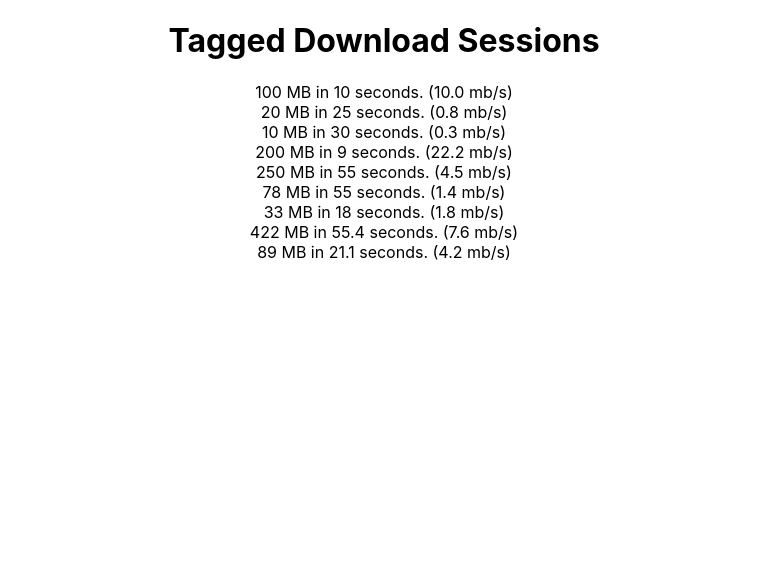
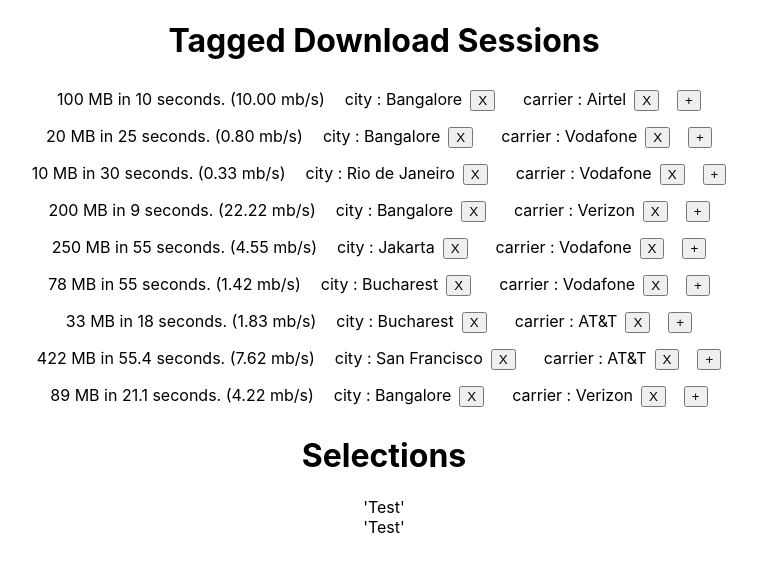
Before and after one commit to lfelberg/tag-selector, a React (Create React App) app: page / in a window 1280 px wide. Shown: the top 572 px of the page, without its empty margins (256-1013 px from the left). Built offline with nearby package versions, Linux system fonts and the light colour scheme.

Commit message:
adding in ids to tags, starting to make sessions

```diff
--- a/src/App.css
+++ b/src/App.css
@@ -1,32 +1,3 @@
 .App {
   text-align: center;
 }
-
-.App-logo {
-  animation: App-logo-spin infinite 20s linear;
-  height: 40vmin;
-}
-
-.App-header {
-  background-color: #282c34;
-  min-height: 100vh;
-  display: flex;
-  flex-direction: column;
-  align-items: center;
-  justify-content: center;
-  font-size: calc(10px + 2vmin);
-  color: white;
-}
-
-.App-link {
-  color: #61dafb;
-}
-
-@keyframes App-logo-spin {
-  from {
-    transform: rotate(0deg);
-  }
-  to {
-    transform: rotate(360deg);
-  }
-}
--- a/src/App.js
+++ b/src/App.js
@@ -1,19 +1,48 @@
 import React, { Component } from 'react';
+import Selections from './Selections.jsx';
 import Tagged from './Tagged.jsx';
+import helpers from './lib/helpers.js';
 import './App.css';
 
 class App extends Component {
   constructor(props) {
     super(props);
-    const { downloads } = props;
-    const sessions = null;
-    this.state = { downloads, sessions };
+    const { downloads, selections } = props;
+    this.state = { downloads, selections };
+
+    this.removeTag = this.removeTag.bind(this);
+    this.addTag = this.addTag.bind(this);
   }
+
+  addTag(id, keyValuePair) {
+    const { downloads } = this.state;
+    const { tags } = downloads[id];
+    tags.push(keyValuePair);
+    downloads[id].tags = tags.concat();
+    this.setState({ downloads });
+  }
+
+  removeTag(dlId, tagId) {
+    const { downloads } = this.state;
+    const { tags } = downloads[dlId];
+    downloads[dlId].tags = tags.splice(tagId, 1).concat();
+    this.setState({ downloads });
+  }
+
   render() {
-    const { downloads } = this.state;
+    const { downloads, selections } = this.state;
+    let selection = '';
+    if (selections !== null) {
+      selection = (<Selections downloads={downloads} selections={selections} />);
+    }
     return (
       <div className="App">
-        <Tagged downloads={downloads}/>
+        <Tagged
+          downloads={downloads}
+          removeTag={this.removeTag}
+          addTag={this.addTag}
+        />
+        {selection}
       </div>
     );
   }
--- /dev/null
+++ b/src/Selections.jsx
@@ -0,0 +1,16 @@
+import React from 'react';
+import SelectionsListEntry from './SelectionsListEntry.jsx';
+
+const Selections = ({ selections }) => {
+  const selectionDownloads = selections.map((selection, i) =>
+    (<SelectionsListEntry selection={selection} key={i} />)
+  );
+  return (
+    <div id="elections">
+      <h1>Selections</h1>
+      {selectionDownloads}
+    </div>
+  );
+};
+
+export default Selections;
--- /dev/null
+++ b/src/SelectionsListEntry.jsx
@@ -0,0 +1,11 @@
+import React from 'react';
+
+const SelectionsListEntry = ({ selection }) => {
+  return (
+    <div className="selections-entry">
+      'Test'
+    </div>
+  );
+};
+
+export default SelectionsListEntry;
--- /dev/null
+++ b/src/TagButton.css
@@ -0,0 +1,8 @@
+.tag-button {
+  display: inline-block;
+  padding: 10px;
+}
+
+.tag-button button {
+  margin: 8px;
+}
--- /dev/null
+++ b/src/TagButton.jsx
@@ -0,0 +1,15 @@
+import React from 'react';
+import './TagButton.css';
+
+const TagButton = ({ tag, dlId, id, removeTag }) => {
+  const { name, value } = tag;
+  const tagLine = `${name} : ${value}`;
+  return (
+    <div className="tag-button">
+      {tagLine}
+      <button onClick={() => removeTag(dlId, id)}>X</button>
+    </div>
+  );
+}
+
+export default TagButton;
--- a/src/Tagged.jsx
+++ b/src/Tagged.jsx
@@ -1,8 +1,17 @@
 import React from 'react';
 import TaggedListEntry from './TaggedListEntry.jsx';
 
-const Tagged = ({ downloads }) => {
-  const taggedDownloads = downloads.map(dl => (<TaggedListEntry download={dl} />));
+const Tagged = ({ downloads, removeTag, addTag }) => {
+  const taggedDownloads = downloads.map((dl, i) =>
+    (<TaggedListEntry
+      download={dl}
+      removeTag={removeTag}
+      addTag={addTag}
+      id={i}
+      key={i}
+    />)
+  );
+
   return (
     <div id="tagged">
       <h1>Tagged Download Sessions</h1>
--- /dev/null
+++ b/src/TaggedListEntry.css
@@ -0,0 +1,5 @@
+.tagged-entry p, .tagged-entry div {
+  display: inline;
+  padding-right: 10px;
+  text-align: left;
+}
--- a/src/TaggedListEntry.jsx
+++ b/src/TaggedListEntry.jsx
@@ -1,12 +1,22 @@
 import React from 'react';
+import TagButton from './TagButton.jsx';
+import './TaggedListEntry.css';
 
-const TaggedListEntry = ({ download }) => {
-  const { size, time } = download;
+const TaggedListEntry = ({ download, id, removeTag, addTag }) => {
+  const { size, time, tags } = download;
   const speed = size / time;
-  const stats = `${size} MB in ${time} seconds. (${speed.toFixed(1)} mb/s)`;
+  const stats = `${size} MB in ${time} seconds. (${speed.toFixed(2)} mb/s)`;
+  const tagButtons = tags.map((tag, i) =>
+    (<TagButton tag={tag} key={i} id={i} removeTag={removeTag} dlId={id} />)
+  );
+
   return (
     <div className="tagged-entry">
-      {stats}
+      <p>{stats}</p>
+      <div className="tags">
+        {tagButtons}
+        <button className="add-tag" onClick={() => addTag(id)}>+</button>
+      </div>
     </div>
   );
 }
--- a/src/index.js
+++ b/src/index.js
@@ -4,4 +4,9 @@
 import App from './App';
 import inputData from './data/input_data.js';
 
-ReactDOM.render(<App downloads={inputData.downloads} />, document.getElementById('root'));
+const { downloads, selections } = inputData;
+
+ReactDOM.render(
+  <App downloads={downloads} selections={selections} />,
+  document.getElementById('root')
+);
--- /dev/null
+++ b/src/lib/helpers.js
@@ -0,0 +1,15 @@
+const helpers = {};
+
+helpers.generateSelectionsFromDownloads = (sessions, downloads) => {
+  const sessionsNew = Object.assign({}, sessions);
+
+  return sessionsNew;
+};
+
+helpers.generateDownloadIds = (downloads) => {
+  const downloadsNew = downloads.concat();
+  downloadsNew.map((dl, i) => dl.id = i );
+  return downloadsNew;
+};
+
+export default helpers;
```
